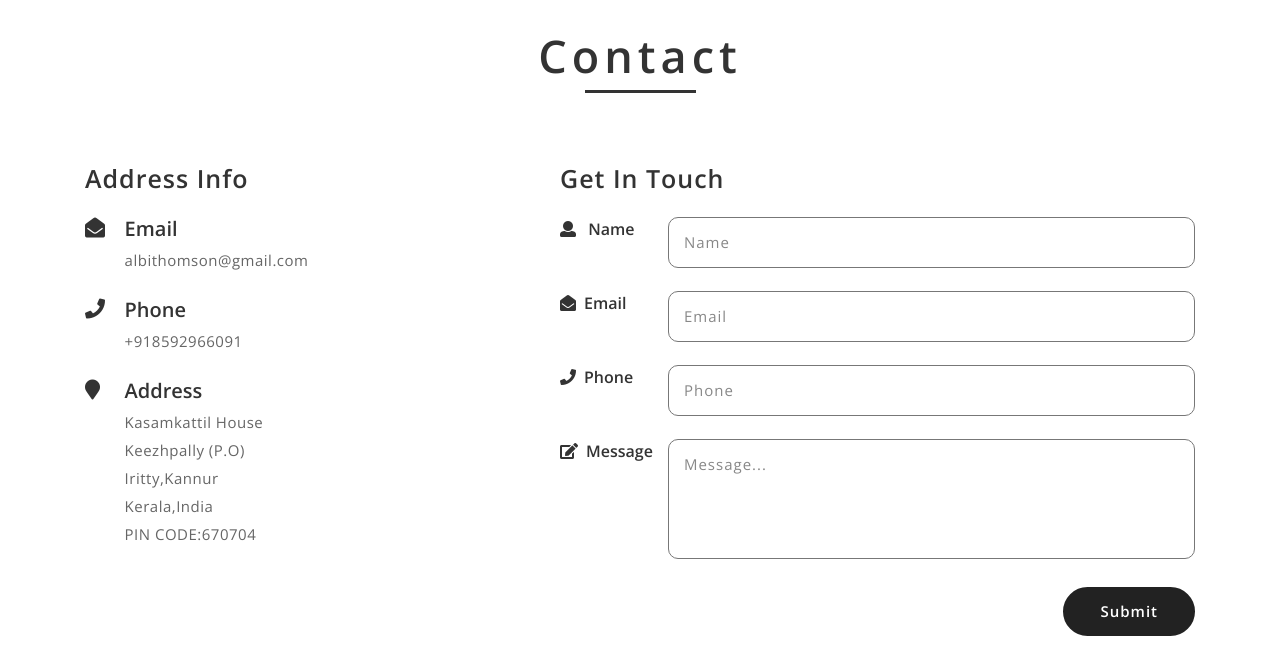
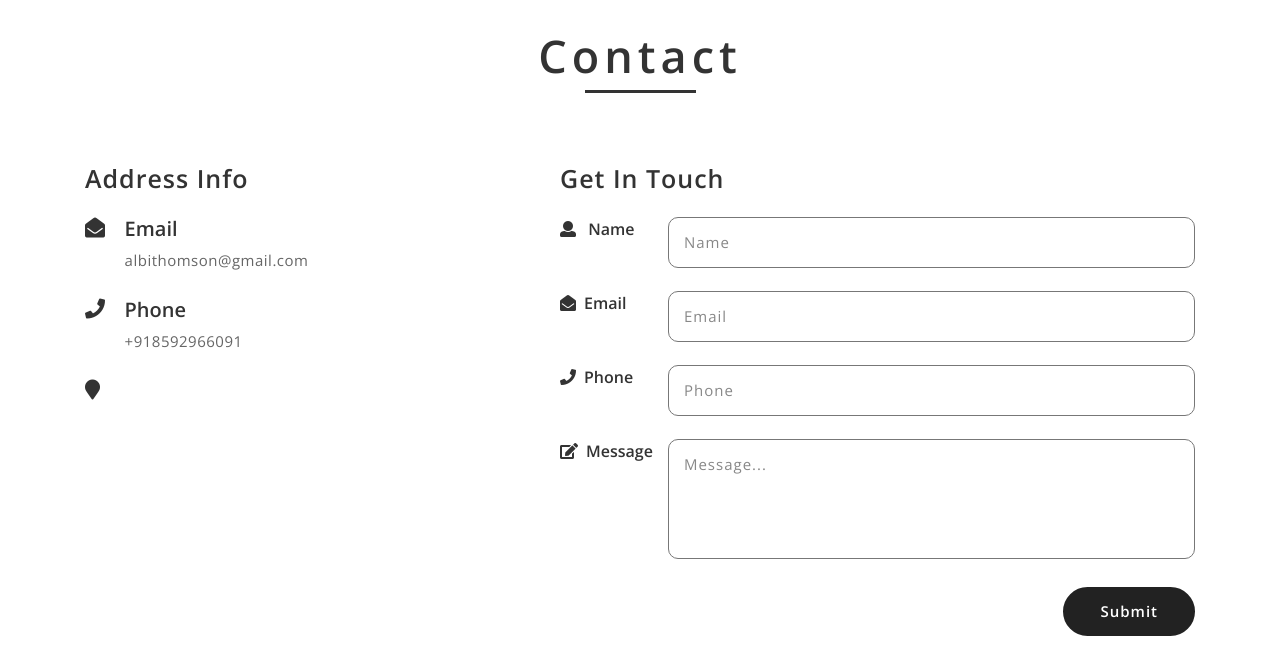
Before and after one commit to albithomson/Personal-Website, a plain HTML site: page index.html in a window 1280 px wide. Shown: the part 2337-2987 px from the top of the page. Drawn offline with nearby package versions, Linux system fonts and the light colour scheme.

Commit message:
Update index.html

```diff
--- a/index.html
+++ b/index.html
@@ -367,12 +367,6 @@
 						<i class="fa fa-map-marker" aria-hidden="true"></i>
 					</div>
 					<div class="col-11 mt-4">
-						<h5>Address</h5>
-						<p>Kasamkattil House</p>
-						<p>Keezhpally (P.O)</p>
-						<p>Iritty,Kannur</p>
-						<p>Kerala,India</p>
-						<p> PIN CODE:670704 </p>
 					</div>
 				</div>
 			</div>
```
